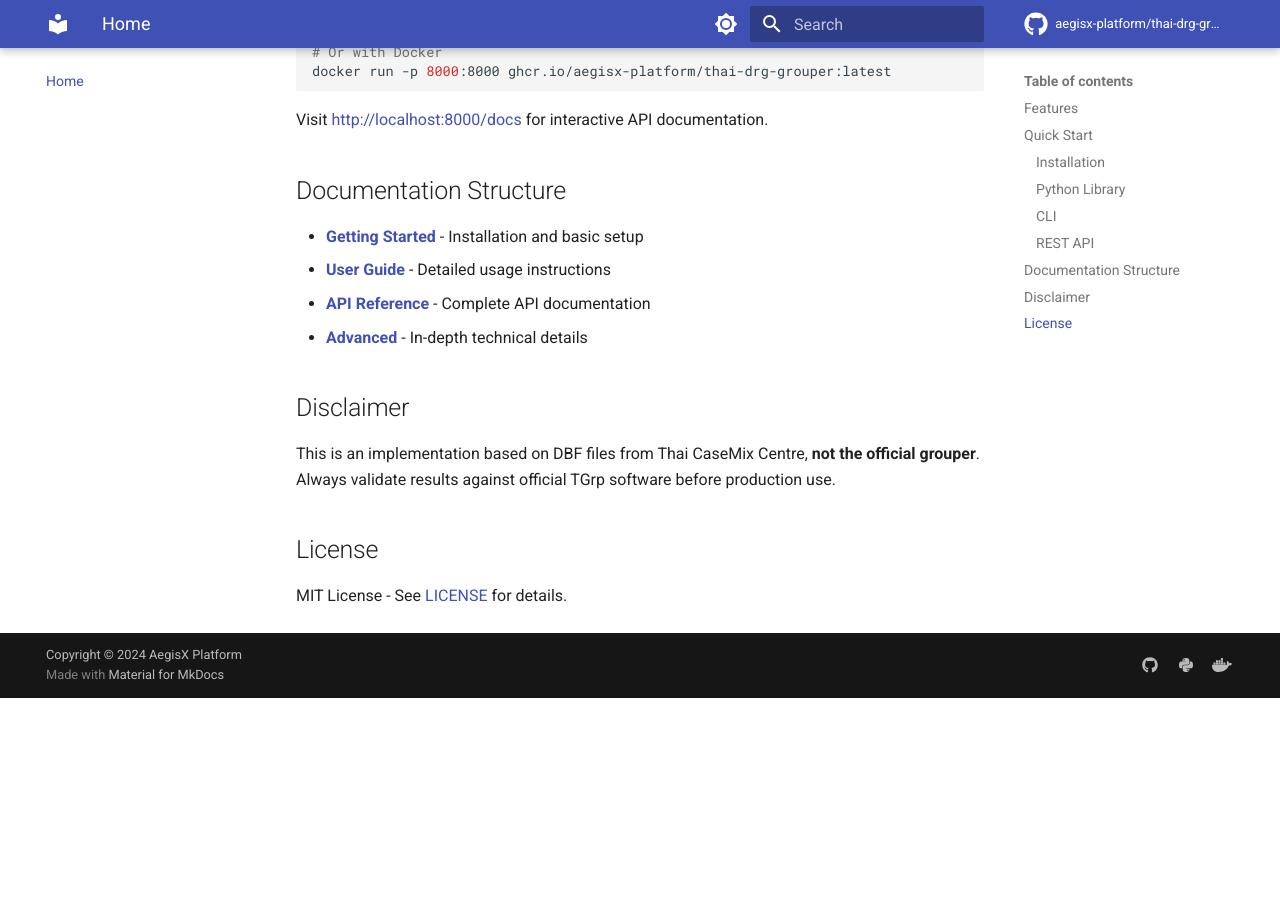
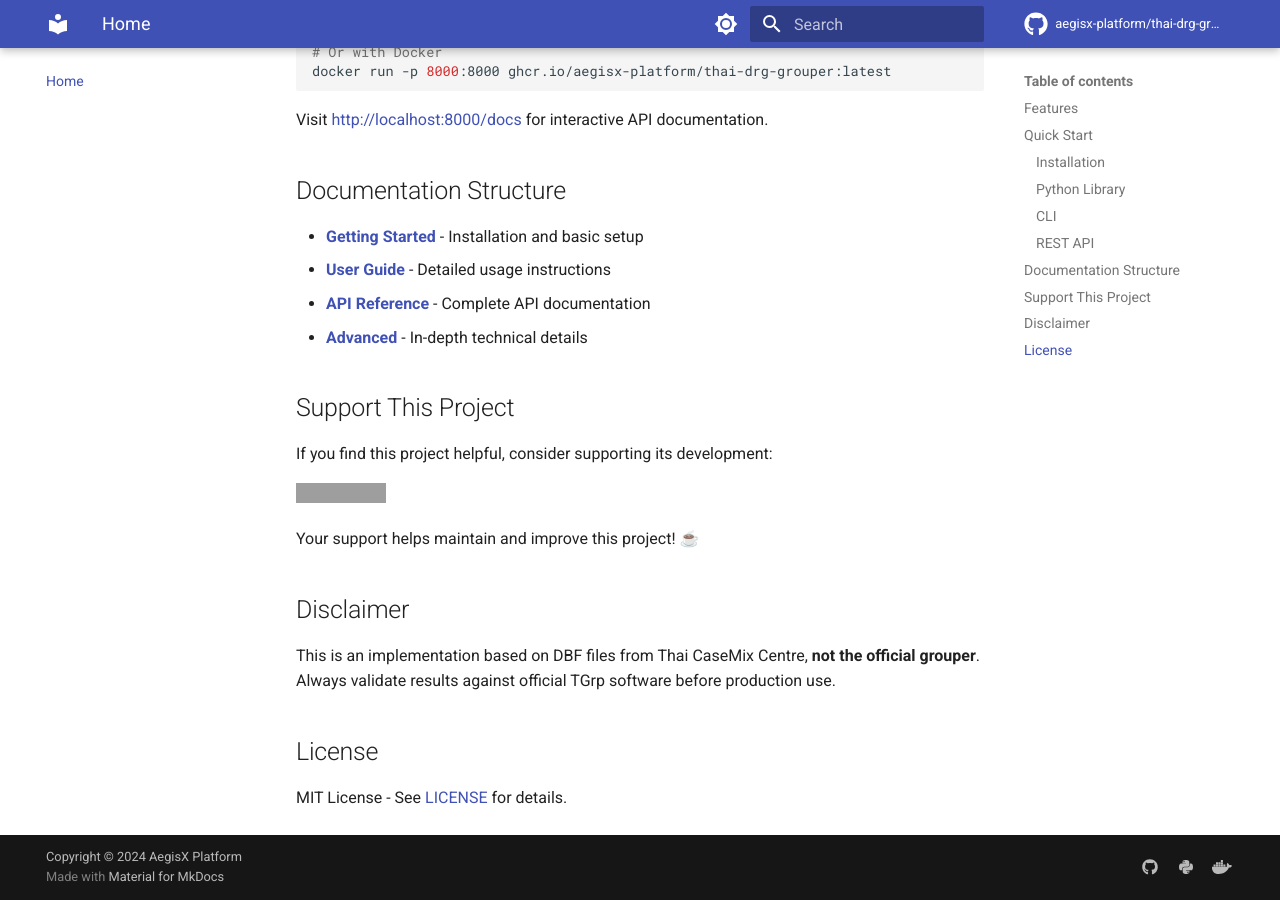
Before and after one commit to aegisx-platform/thai-drg-grouper, an MkDocs documentation site: the page built from docs/index.md, in a window 1280 px wide and 900 px high, scrolled down 1702 px. Built offline with MkDocs 1.6.1 and Material for MkDocs 9.7.7, drawn with Linux system fonts in a browser that asks for light colours; comment, search, counter and statistics services are not loaded; the version menu is left out; before the commit the page ends 2400 px from its top, so only the background shows below that; grey boxes are pictures that could not be loaded.

Commit message:
feat: add Buy Me a Coffee support and CORS middleware
Add support for project sponsorship and API improvements:

**Sponsorship:**
- Add Buy Me a Coffee button to README.md
- Add support section to English docs (docs/index.md)
- Add support section to Thai docs (docs/th/index.md)
- Create .github/FUNDING.yml for GitHub sponsor button

**API Enhancement:**
- Add CORS middleware to FastAPI
- Allow requests from localhost:4200 (Angular) and localhost:3000 (React)
- Enable credentials and all methods/headers

This makes it easier for users to support the project and for
frontend applications to integrate with the API.

🤖 Generated with [Claude Code](https://claude.com/claude-code)

Co-Authored-By: Claude Sonnet 4.5 <noreply@anthropic.com>

```diff
--- a/docs/index.md
+++ b/docs/index.md
@@ -85,6 +85,14 @@ Visit [http://localhost:8000/docs](http://localhost:8000/docs) for interactive A
 - **[API Reference](reference/grouper.md)** - Complete API documentation
 - **[Advanced](advanced/algorithm.md)** - In-depth technical details
 
+## Support This Project
+
+If you find this project helpful, consider supporting its development:
+
+[![Buy Me A Coffee](https://img.shields.io/badge/Buy%20Me%20A%20Coffee-Support-FFDD00?style=for-the-badge&logo=buy-me-a-coffee&logoColor=black)](https://www.buymeacoffee.com/sathit)
+
+Your support helps maintain and improve this project! ☕
+
 ## Disclaimer
 
 This is an implementation based on DBF files from Thai CaseMix Centre, **not the official grouper**. Always validate results against official TGrp software before production use.
```
Also changed, not shown: README.md (+8 -0 lines), docs/th/index.md (+8 -0 lines), 2 other files.
